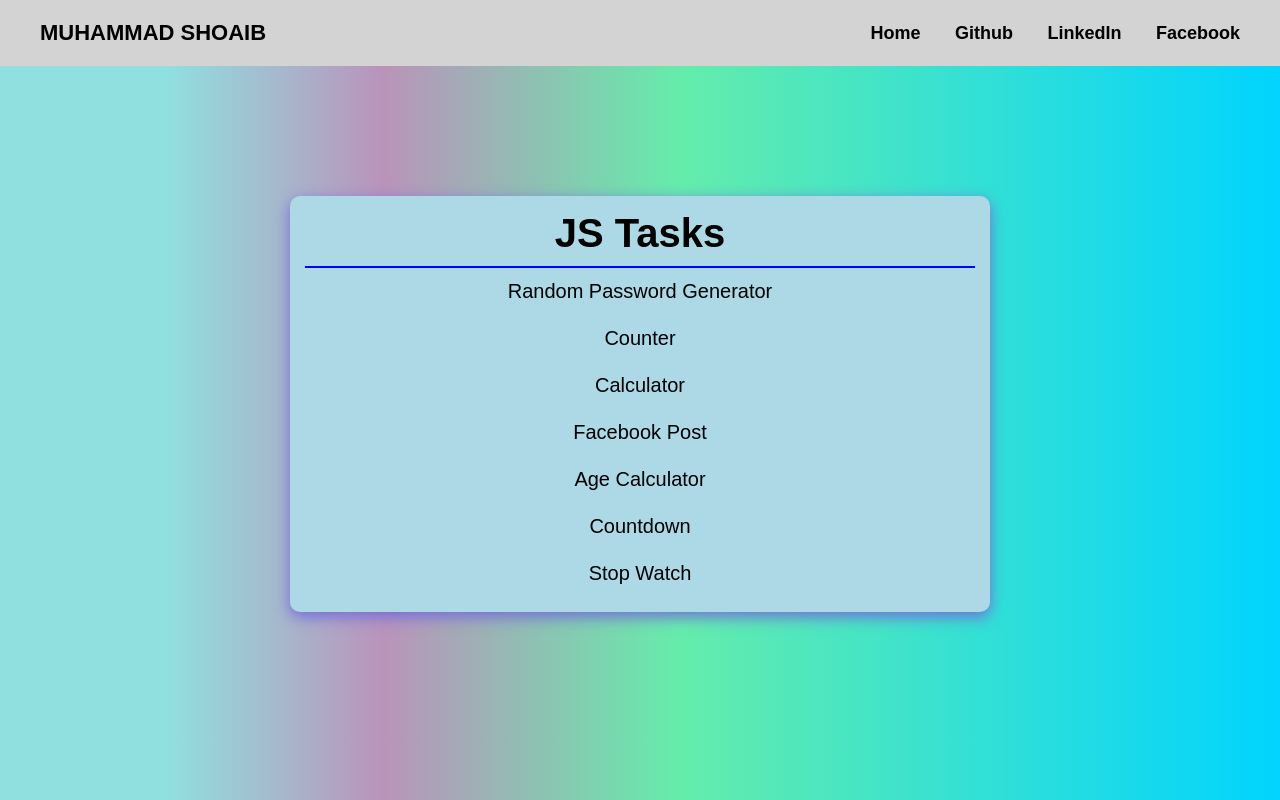
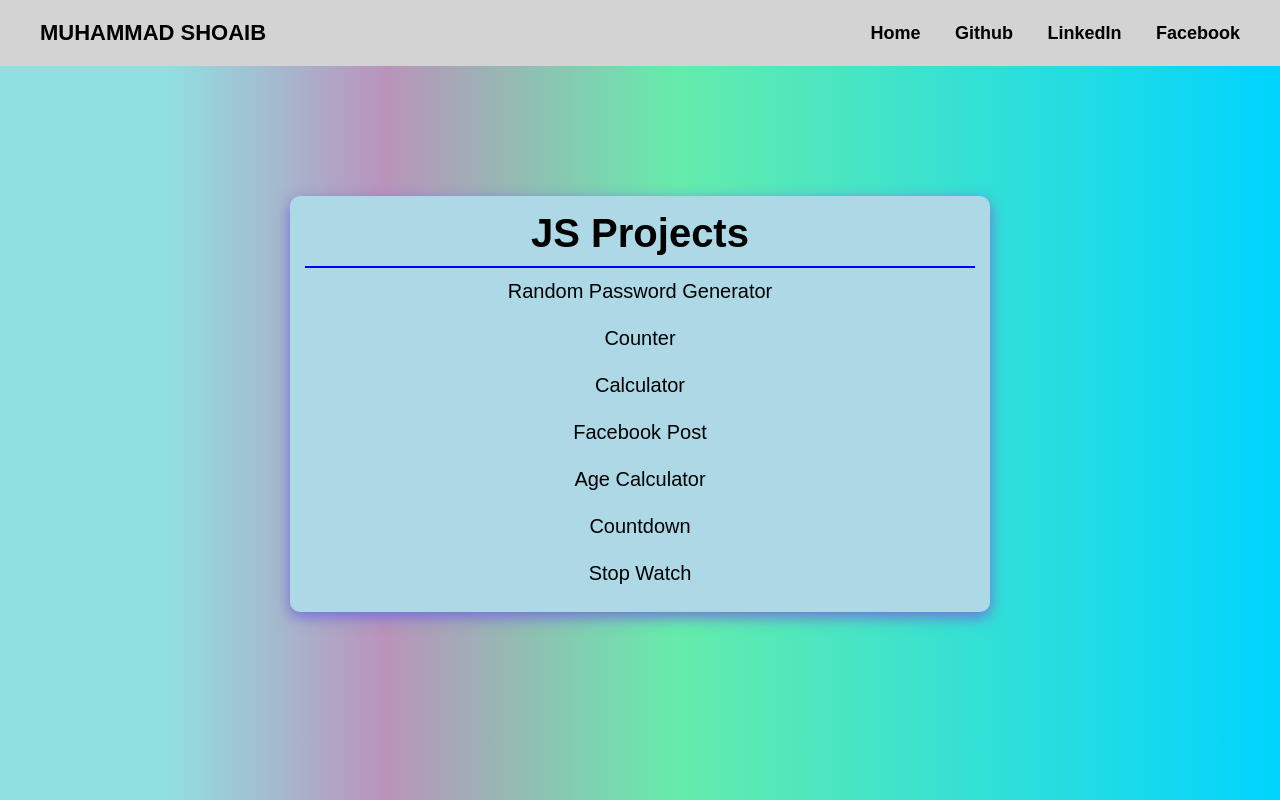
Before and after one commit to shoby056/My-JS-Tasks, a plain HTML site: page Main/index.html in a window 1280 px wide. Drawn offline with Linux system fonts and the light colour scheme.

Commit message:
Update index.html

```diff
--- a/Main/index.html
+++ b/Main/index.html
@@ -3,7 +3,7 @@
 <head>
   <meta charset="UTF-8" />
   <meta name="viewport" content="width=device-width, initial-scale=1.0"/>
-  <title>Document</title>
+  <title>JS Projects</title>
   <link rel="stylesheet" href="style.css" />
 </head>
 <body>
@@ -21,7 +21,7 @@
 
   <!-- Main Content -->
   <div class="card">
-    <h1>JS Tasks</h1>
+    <h1>JS Projects</h1>
     <hr color="blue"/>
     <ul class="list-items">
       <li><a href="./Random password generator/index.html" target="_blank">Random Password Generator</a></li>
```
